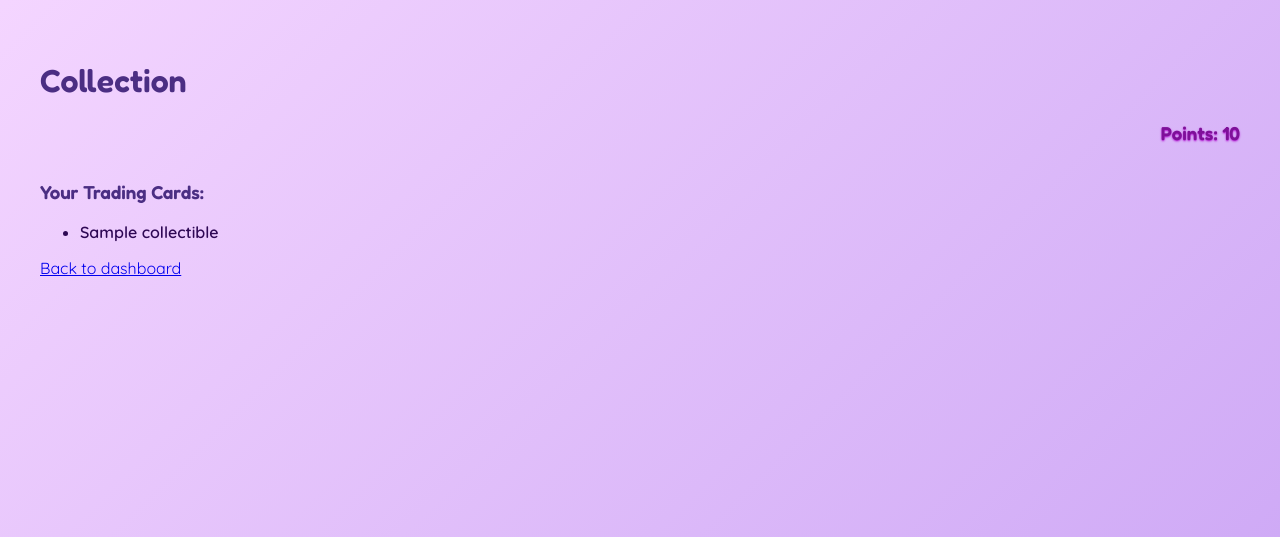
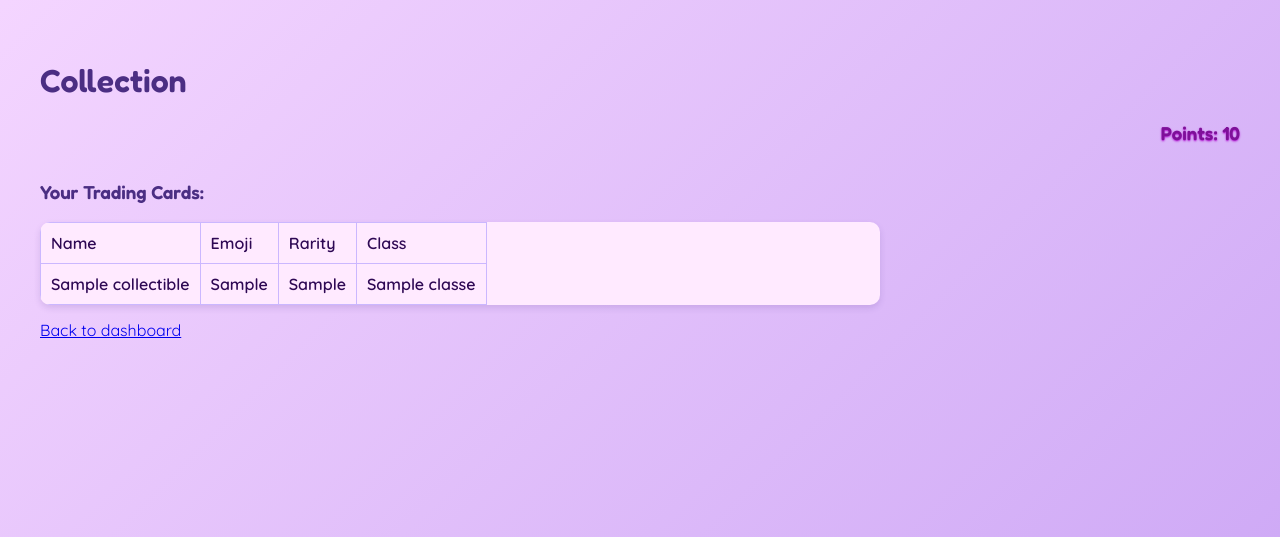
Before and after one commit to PeriBomb/CSE-108-Final-Project, a Flask app: template templates/student_collection.html in a window 1280 px wide. Shown: the top 537 px of the page. Run offline with Flask 3, Linux system fonts and the light colour scheme; the template is opened without the code that fills it: values that come from a table or form of the project are taken from there, others are empty; a user stored in the database is signed in; tables that the repository leaves empty hold one stand-in row (values such as "Sample post"); some libraries are stand-ins or nearby versions.

Commit message:
Changed collection view from list to table

```diff
--- a/templates/student_collection.html
+++ b/templates/student_collection.html
@@ -17,13 +17,35 @@
         {% else %}
             <h3>Your Trading Cards:</h3>
         {% endif %}
-        <ul>
+
+        {% if collection %}
+        <table style="margin-left: 0; float: none; display: block;">
+            <tr>
+                <td><strong>Name</strong></td>
+                <td><strong>Emoji</strong></td>
+                <td><strong>Rarity</strong></td>
+                <td><strong>Class</strong></td>
+            </tr>
             {% for instance in collection %}
-                <li><strong>{{ instance.collectible.name }}</strong></li>
-            {% else %}
-                <p>This collection is currently empty</p>
+                <tr>
+                    <td>
+                        <strong>{{ instance.collectible.name }}</strong>
+                    </td>
+                    <td>
+                        <strong>{{ instance.collectible.emoji }}</strong>
+                    </td>
+                    <td>
+                        <strong>{{ instance.collectible.rarity }}</strong>
+                    </td>
+                    <td>
+                        <strong>{{ instance.collectible.class_ref.name }}</strong>
+                    </td>
+                </tr>
             {% endfor %}
-        </ul>
+        </table>
+        {% else %}
+            <p>This collection is currently empty</p>
+        {% endif %}
     </div>
 
 
```
